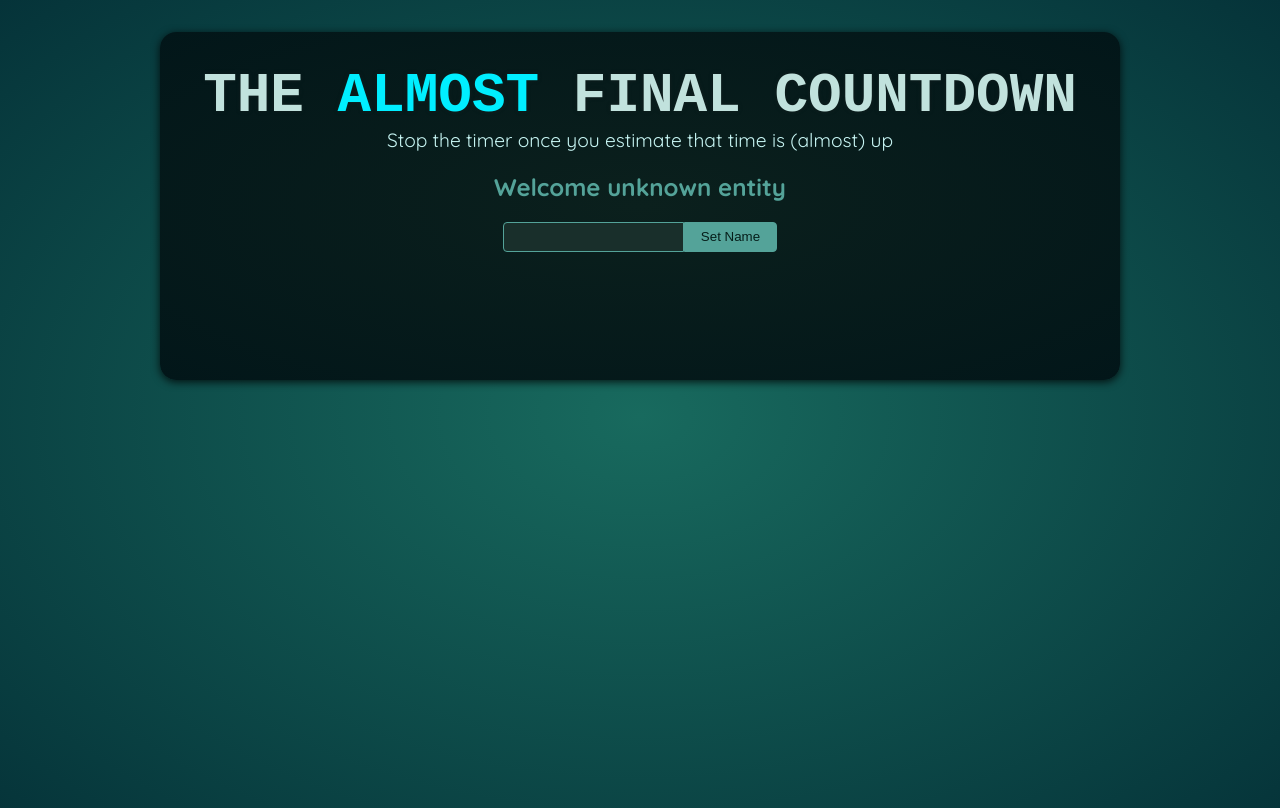
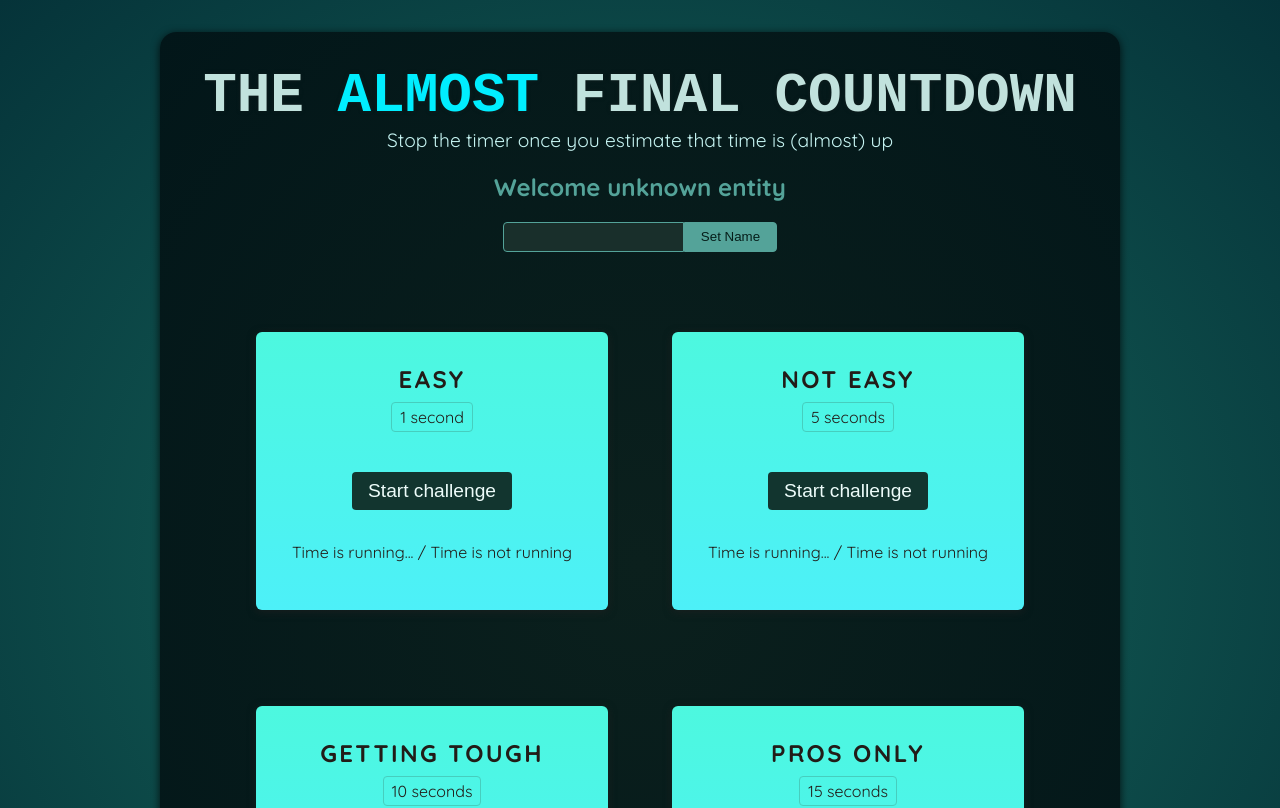
Before and after one commit to snehagupta20/timer-project, a React (Vite) app: page / in a window 1280 px wide. Shown: the top 808 px of the page. Built offline with nearby package versions, Linux system fonts and the light colour scheme; a web font is replaced by a local one.

Commit message:
added new component to learn more about refs

```diff
--- a/src/App.jsx
+++ b/src/App.jsx
@@ -1,10 +1,16 @@
 import Player from './components/Player.jsx';
+import TimerChallenge from './components/TimerChallenge.jsx';
 
 function App() {
   return (
     <>
       <Player />
-      <div id="challenges"></div>
+      <div id="challenges">
+        <TimerChallenge title="Easy" targetTime={1}/>
+        <TimerChallenge title="Not Easy" targetTime={5}/>
+        <TimerChallenge title="Getting Tough" targetTime={10}/>
+        <TimerChallenge title="Pros Only" targetTime={15}/>
+      </div>
     </>
   );
 }
--- /dev/null
+++ b/src/components/TimerChallenge.jsx
@@ -0,0 +1,22 @@
+import React from 'react'
+
+const TimerChallenge = ({title, targetTime}) => {
+  return (
+    <section className='challenge'>
+      <h2>{title}</h2>
+      <p className='challenge-time'>
+        {targetTime} second{targetTime > 1 ? 's' : ''}
+      </p>
+      <p>
+        <button>
+            Start challenge
+        </button>
+      </p>
+      <p className=''>
+        Time is running... / Time is not running
+      </p>
+    </section>
+  )
+}
+
+export default TimerChallenge
```
Also changed, not shown: src/components/Player.jsx (+2 -8 lines).
